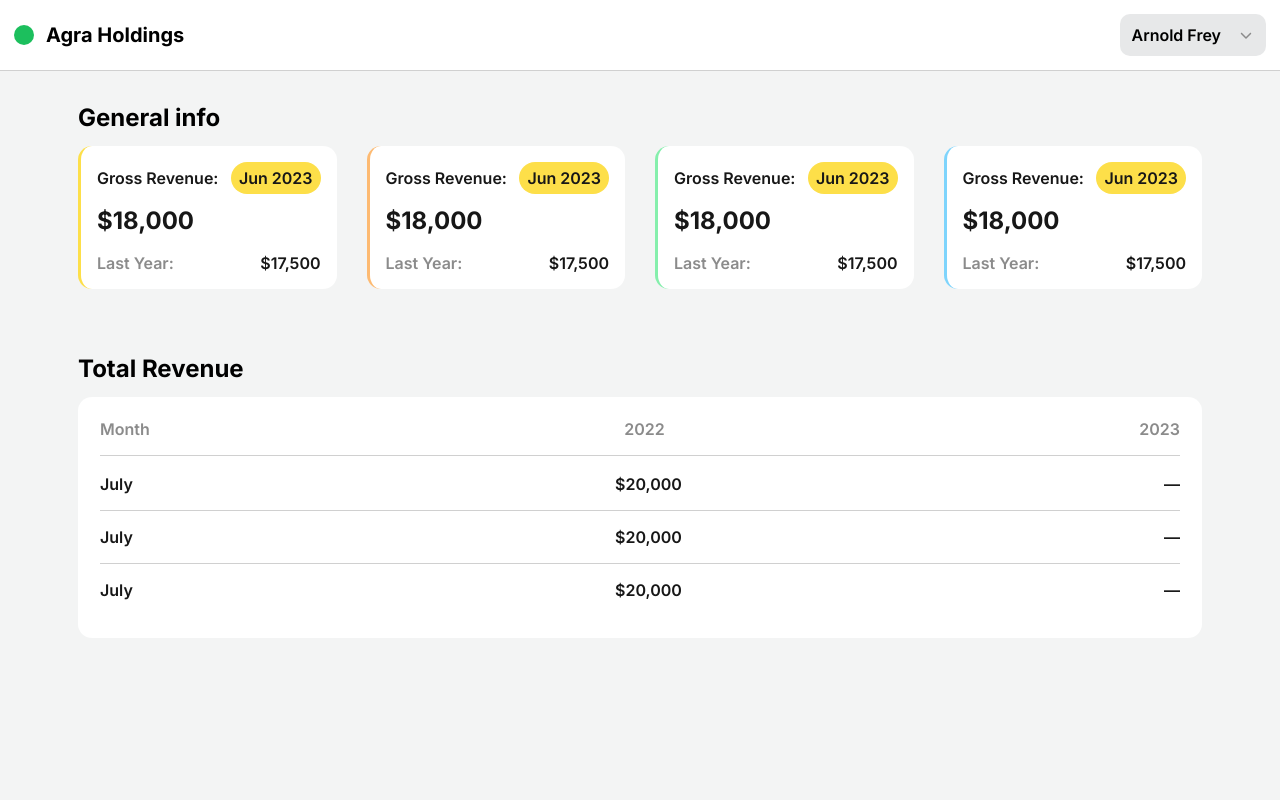
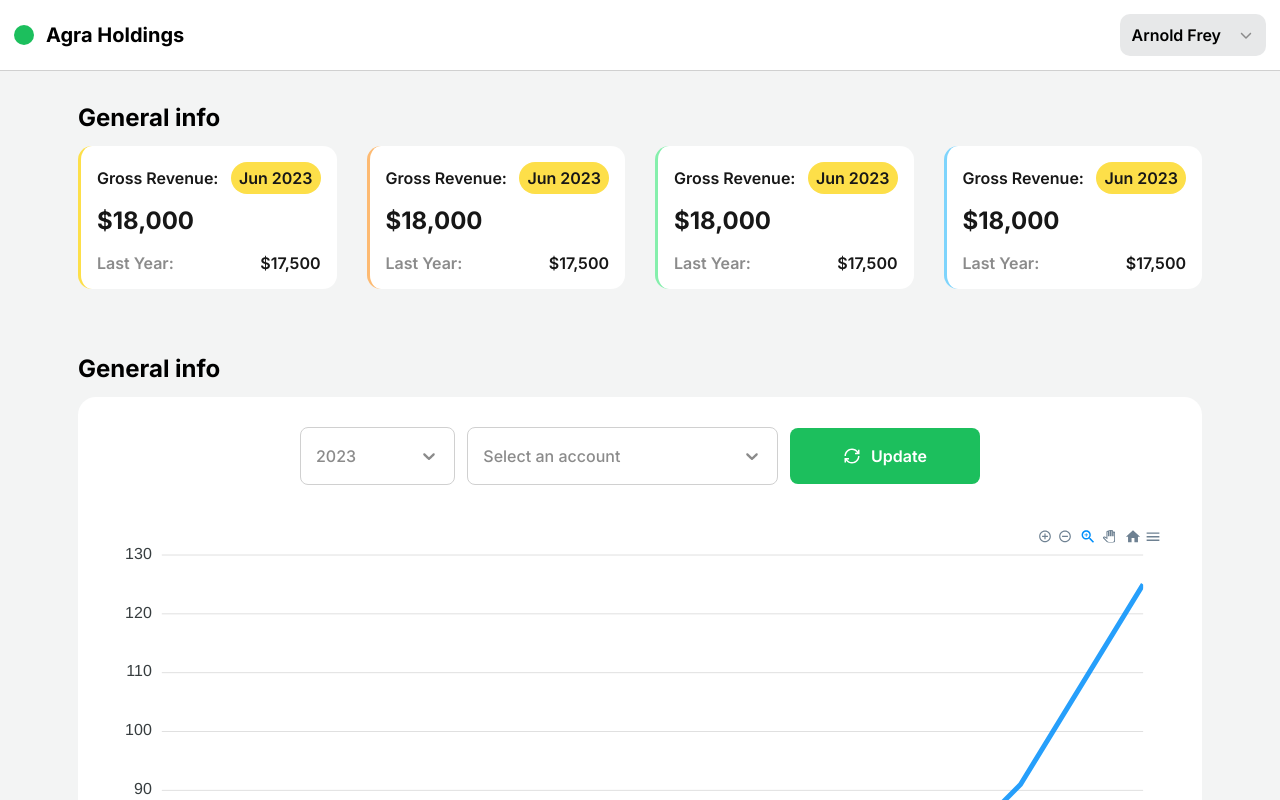
Before and after one commit to nick20name17/agra-holdings, a Next.js app: page / in a window 1280 px wide. Shown: the top 800 px of the page. Built offline with nearby package versions, Linux system fonts and the light colour scheme.

Commit message:
add revenue accouts section

```diff
--- a/package.json
+++ b/package.json
@@ -14,6 +14,7 @@
     "react": "^18",
     "react-apexcharts": "^1.4.1",
     "react-dom": "^18",
+    "react-select": "^5.8.0",
     "sass": "^1.69.5"
   },
   "devDependencies": {
--- a/src/app/page.tsx
+++ b/src/app/page.tsx
@@ -1,6 +1,7 @@
 import { Metadata } from 'next'
 
 import { GeneralInfo } from 'components/GeneralInfo/GeneralInfo'
+import { RevenueAccounts } from 'components/RevenueAccounts/RevenueAccounts'
 import { TotalRevenue } from 'components/TotalRevenue/TotalRevenue'
 
 export const metadata: Metadata = {
@@ -15,6 +16,7 @@ export default function Home() {
 	return (
 		<>
 			<GeneralInfo />
+			<RevenueAccounts />
 			<TotalRevenue />
 		</>
 	)
--- a/src/assets/styles/index.scss
+++ b/src/assets/styles/index.scss
@@ -5,3 +5,5 @@
 
 @import 'components/borders';
 @import 'components/typography';
+
+@import 'libs/select.scss';
--- /dev/null
+++ b/src/assets/styles/libs/select.scss
@@ -0,0 +1,47 @@
+.react-select__control {
+	min-width: 94px;
+	min-height: 48px !important;
+	border-radius: var(--radius-200) !important;
+	border: var(--border);
+	padding: 18px 15px;
+	color: var(--clr-dark-500);
+	font-size: var(--fs-300);
+	font-weight: 500;
+	cursor: pointer !important;
+}
+
+.react-select__control--menu-is-open {
+	border: var(--border);
+}
+
+.react-select__menu {
+	background-color: var(--clr-dark-200);
+	border-radius: var(--radius-200);
+}
+
+.react-select__menu-list {
+	font-size: var(--fs-300);
+	font-weight: 500;
+	border-radius: var(--radius-200);
+}
+
+.react-select__option {
+	padding: 18px 15px;
+	color: var(--clr-dark-500);
+	cursor: pointer !important;
+
+	@include hover {
+		background-color: var(--clr-dark-300);
+	}
+}
+
+// .react-select__option--is-selected {
+// 	background-color: var(--clr-dark-300);
+// 	color: var(--clr-dark-800);
+
+// 	@include hover {
+// 		background-color: var(--clr-dark-500);
+
+// 		color: var(--clr-dark-800);
+// 	}
+// }
--- /dev/null
+++ b/src/components/RevenueAccounts/Chart/Chart.module.scss
@@ -0,0 +1,27 @@
+@import 'assets/styles/base/mixins';
+
+.chart {
+	margin-top: 16px;
+	padding: 30px;
+	background-color: var(--clr-light);
+	border-radius: var(--radius-600);
+
+	.toolbar {
+		@include flex-all-sb;
+		column-gap: 12px;
+		max-width: 680px;
+		margin: 0 auto 40px auto;
+
+		& > * {
+			&:first-child,
+			&:last-child {
+				flex-basis: 25%;
+				flex-grow: 1;
+			}
+			&:nth-child(2) {
+				flex-basis: 50%;
+				flex-grow: 1;
+			}
+		}
+	}
+}
--- /dev/null
+++ b/src/components/RevenueAccounts/Chart/Chart.tsx
@@ -0,0 +1,63 @@
+'use client'
+
+import dynamic from 'next/dynamic'
+import Image from 'next/image'
+
+import { Button } from 'components/UI/Button/Button'
+import Select from 'components/UI/Select/Select'
+
+import refreshIcon from 'assets/images/refresh.svg'
+
+import styles from './Chart.module.scss'
+
+const ApexChart = dynamic(() => import('react-apexcharts'), { ssr: false })
+
+const Chart = () => {
+	const onSelectAccountChange = () => {}
+
+	const options = [
+		{
+			label: 'label',
+			value: '1'
+		}
+	]
+
+	const option = {
+		chart: {
+			id: 'apexchart-example'
+		},
+		xaxis: {
+			categories: [1991, 1992, 1993, 1994, 1995, 1996, 1997, 1998, 1999]
+		}
+	}
+
+	const series = [
+		{
+			name: 'series-1',
+			data: [30, 40, 35, 50, 49, 60, 70, 91, 125]
+		}
+	]
+
+	return (
+		<div className={styles.chart}>
+			<div className={styles.toolbar}>
+				<Select
+					options={options}
+					placeholder='2023'
+					onChange={onSelectAccountChange}
+				/>
+				<Select
+					options={options}
+					placeholder='Select an account'
+					onChange={onSelectAccountChange}
+				/>
+				<Button icon={<Image priority src={refreshIcon} alt='Refresh' />}>
+					Update
+				</Button>
+			</div>
+			<ApexChart type='line' options={option} series={series} />
+		</div>
+	)
+}
+
+export default Chart
--- /dev/null
+++ b/src/components/RevenueAccounts/RevenueAccounts.tsx
@@ -0,0 +1,13 @@
+import Chart from './Chart/Chart'
+import styles from './RevenueAccounts.module.scss'
+
+export const RevenueAccounts = () => {
+	return (
+		<section className='section'>
+			<div className='container'>
+				<h2 className='second-heading'>General info</h2>
+				<Chart />
+			</div>
+		</section>
+	)
+}
--- a/src/components/UI/Button/Button.module.scss
+++ b/src/components/UI/Button/Button.module.scss
@@ -7,6 +7,7 @@
 	background-color: var(--clr-main);
 	border-radius: var(--radius-200);
 	min-height: 56px;
+	min-width: 190px;
 
 	@include hover {
 		filter: brightness(95%);
--- /dev/null
+++ b/src/components/UI/Select/Select.tsx
@@ -0,0 +1,34 @@
+'use client'
+
+import ReactSelect from 'react-select'
+
+import downArrowIcon from 'assets/images/arrow-down.svg'
+
+import styles from './Select.module.scss'
+
+interface Option {
+	label: string
+	value: string
+}
+
+interface SelectProps {
+	options: Option[]
+	placeholder?: string
+	onChange: () => void
+}
+
+const Select: React.FC<SelectProps> = ({ options, placeholder, onChange }) => {
+	return (
+		<ReactSelect
+			className='react-select-container'
+			classNamePrefix='react-select'
+			unstyled
+			isSearchable={false}
+			options={options}
+			placeholder={placeholder}
+			onChange={onChange}
+		/>
+	)
+}
+
+export default Select
```
Also changed, not shown: src/components/RevenueAccounts/RevenueAccounts.module.scss (added), 1 other file (tests, documents, lock files or other folders).
